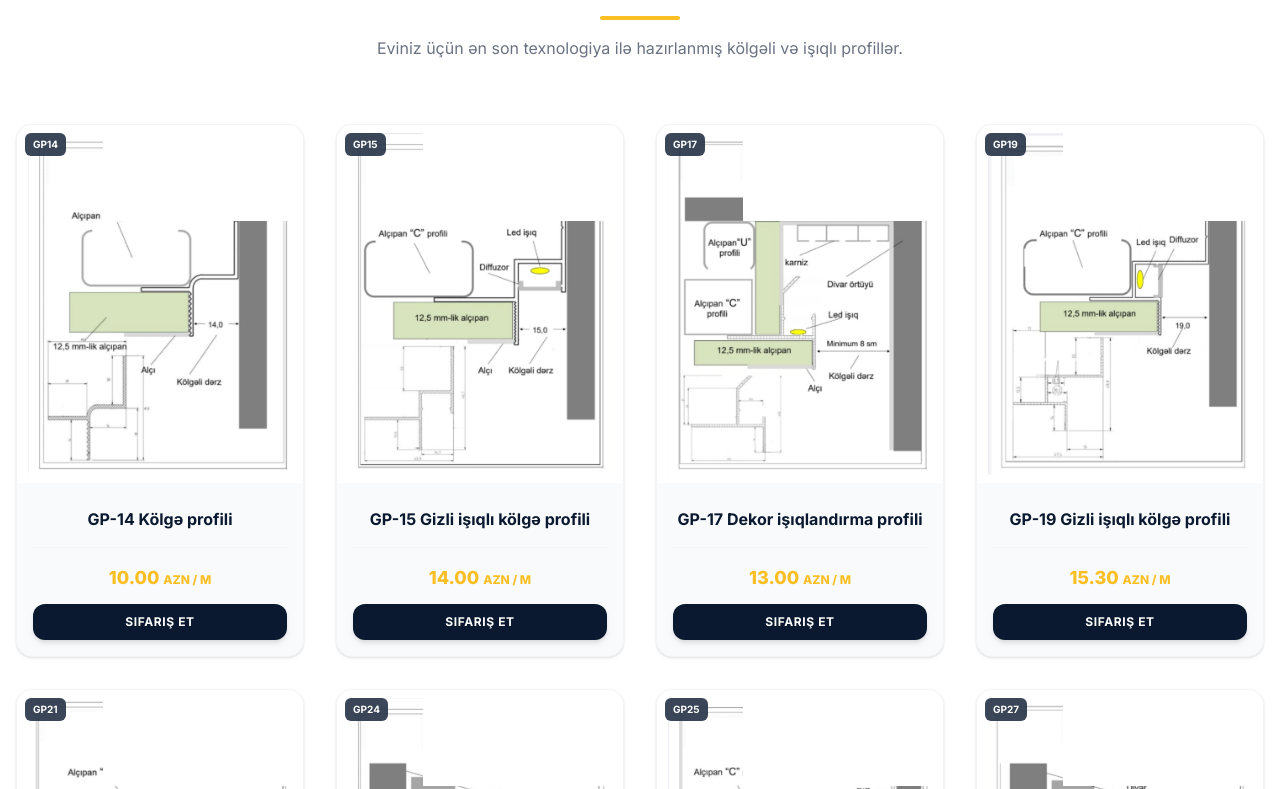
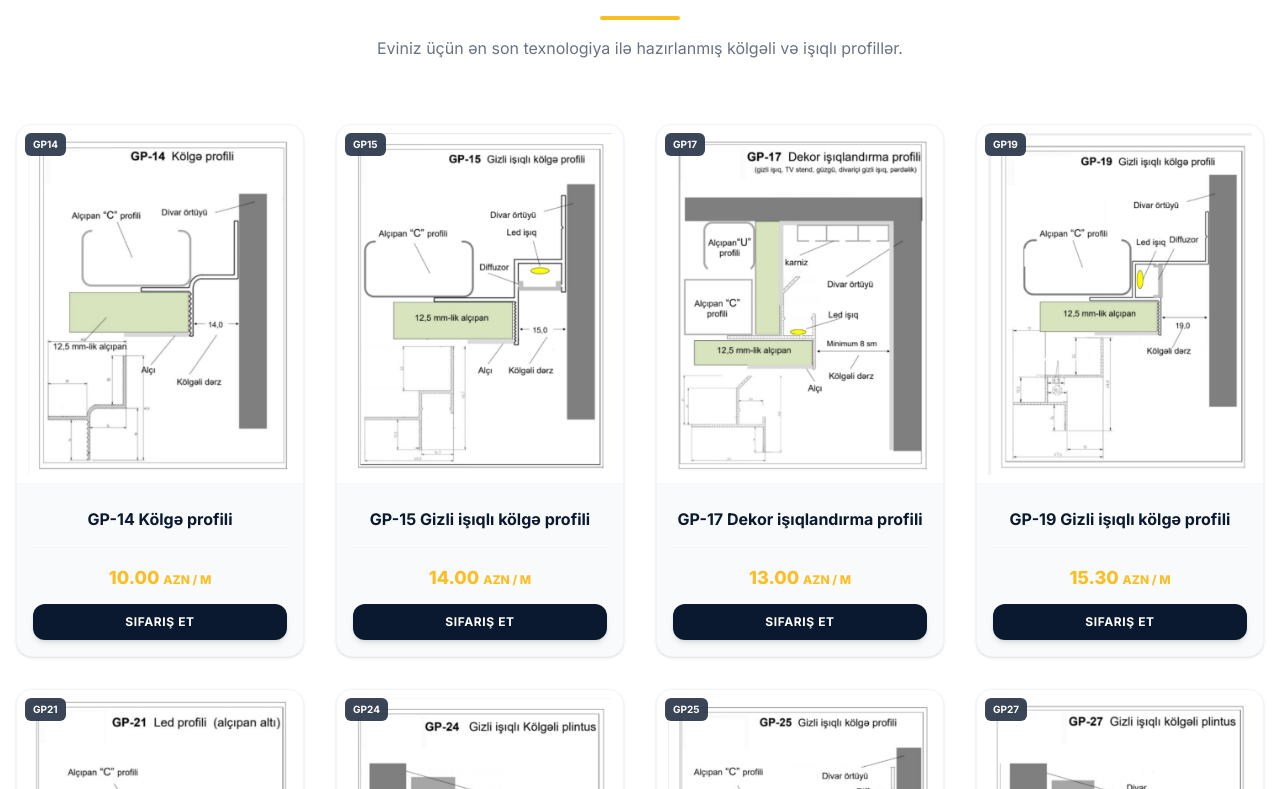
Before and after one commit to sirbxueonline-arch/AlcipanBaku, a Next.js app: page / in a window 1280 px wide. Shown: the part 1451-2240 px from the top of the page. Built offline with nearby package versions, Linux system fonts and the light colour scheme.

Commit message:
Remove image overlays since images were manually updated

```diff
--- a/src/app/page.tsx
+++ b/src/app/page.tsx
@@ -188,8 +188,7 @@ export default function Home() {
                     {plan.id.toUpperCase()}
                   </div>
 
-                  {/* Patch to hide old price baked in image at the top-right */}
-                  <div className="absolute top-0 left-[30%] right-0 h-24 bg-white z-10" />
+
 
                   {/* Overlay on hover */}
                   <div className="absolute inset-0 bg-black/0 group-hover:bg-black/5 transition-colors flex items-center justify-center opacity-0 group-hover:opacity-100">
@@ -258,8 +257,7 @@ export default function Home() {
                   className="object-contain p-4 md:p-8"
                 />
 
-                {/* Patch to hide old price in modal at the top-right */}
-                <div className="absolute top-0 left-[30%] right-0 h-40 bg-white z-10 rounded-tr-3xl" />
+
               </div>
 
               <div className="mt-6 text-center text-white">
```
